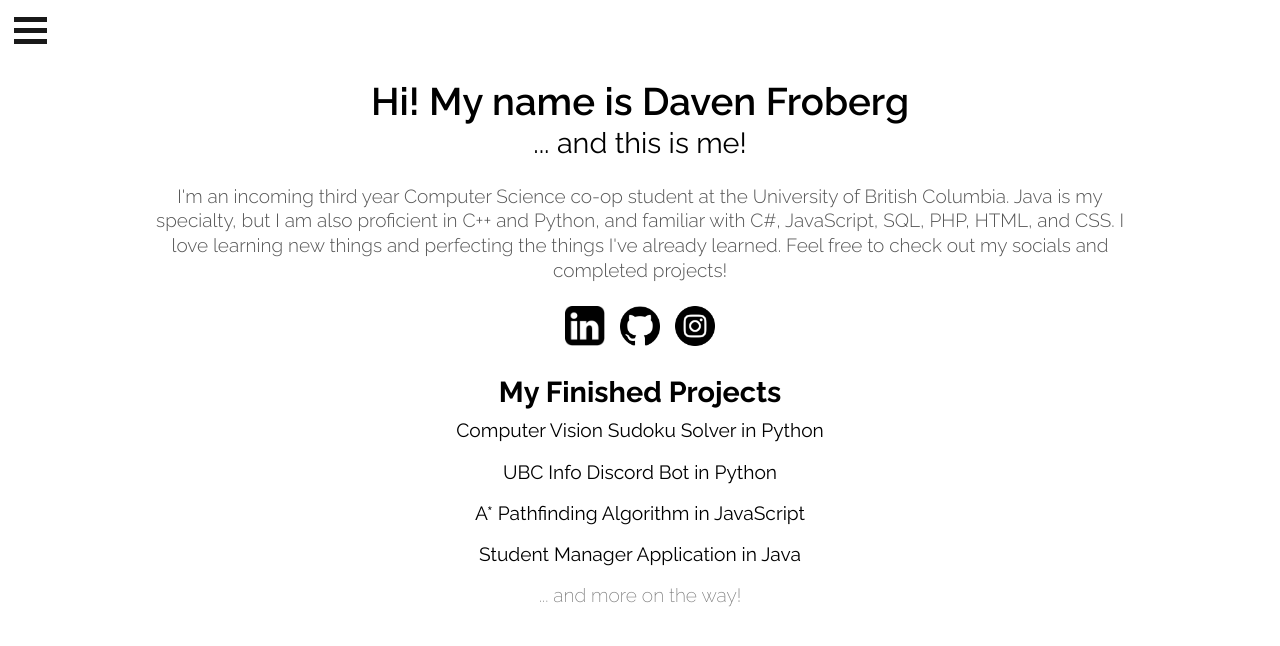
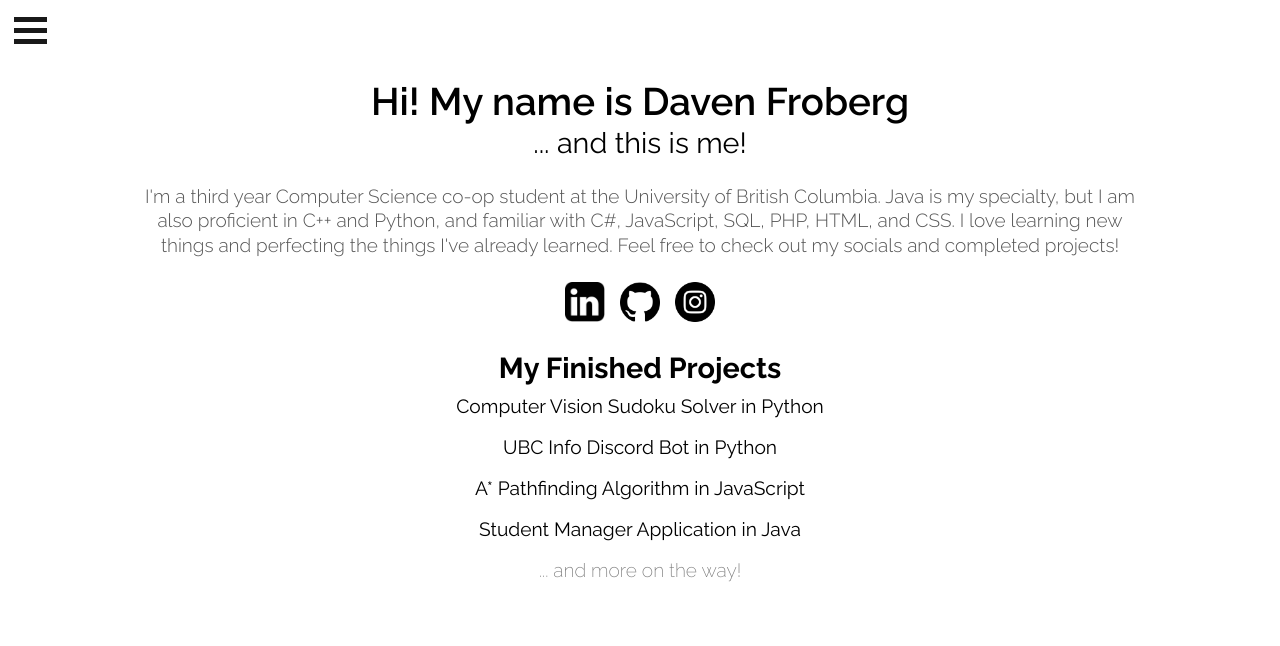
Before and after one commit to davenfroberg/davenfroberg.github.io, a plain HTML site: page index.html in a window 1280 px wide. Drawn offline with Linux system fonts and the light colour scheme.

Commit message:
changed home text

```diff
--- a/index.html
+++ b/index.html
@@ -34,7 +34,7 @@
         <h2 id="subheading" class="heading">... and this is me!</h2>
     </div>
     <div id="description">
-        <p>I'm an incoming third year Computer Science co-op student at the University of British Columbia. Java
+        <p>I'm a third year Computer Science co-op student at the University of British Columbia. Java
             is my
             specialty, but I am also proficient in C++ and Python, and familiar with C#, JavaScript, SQL, PHP,
             HTML, and
```
